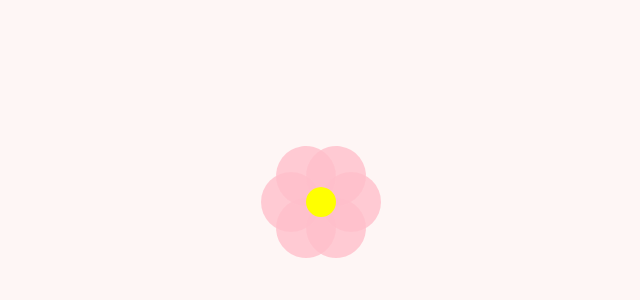
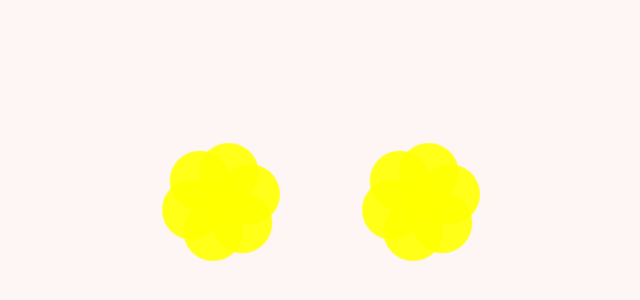
Before and after one commit to bhavukkalra/flowers, a plain HTML site: page index.html in a window 1280 px wide. Shown: the part 198-498 px from the top of the page, without its empty margins (319-959 px from the left). Drawn offline with Linux system fonts and the light colour scheme.

Commit message:
yellow flowers

```diff
--- a/index.html
+++ b/index.html
@@ -3,7 +3,7 @@
 <head>
   <meta charset="UTF-8" />
   <meta name="viewport" content="width=device-width, initial-scale=1.0"/>
-  <title>Animated Flower</title>
+  <title>Animated Yellow Flowers</title>
   <style>
     body {
       margin: 0;
@@ -12,6 +12,7 @@
       display: flex;
       justify-content: center;
       align-items: center;
+      gap: 100px;
       overflow: hidden;
     }
 
@@ -19,16 +20,16 @@
       position: relative;
       width: 100px;
       height: 100px;
-      animation: spin 10s linear infinite;
+      animation: spin 8s linear infinite;
     }
 
     .petal {
       position: absolute;
       width: 60px;
       height: 60px;
-      background: pink;
+      background: yellow; /* Changed to yellow */
       border-radius: 50%;
-      opacity: 0.8;
+      opacity: 0.9;
       top: 20px;
       left: 20px;
       transform-origin: center;
@@ -40,7 +41,7 @@
       left: 35px;
       width: 30px;
       height: 30px;
-      background: yellow;
+      background: yellow; /* Changed to yellow */
       border-radius: 50%;
       z-index: 10;
     }
@@ -52,22 +53,25 @@
   </style>
 </head>
 <body>
-  <div class="flower" id="flower"></div>
+  <div class="flower" id="flower1"></div>
+  <div class="flower" id="flower2"></div>
 
   <script>
-    const flower = document.getElementById("flower");
-
-    // Add 6 petals
+    function createPetals(flowerId) {
+      const flower = document.getElementById(flowerId);
       for (let i = 0; i < 6; i++) {
         const petal = document.createElement("div");
         petal.className = "petal";
         petal.style.transform = `rotate(${i * 60}deg) translate(30px)`;
         flower.appendChild(petal);
       }
-
       const center = document.createElement("div");
       center.className = "center";
       flower.appendChild(center);
+    }
+
+    createPetals("flower1");
+    createPetals("flower2");
   </script>
 </body>
 </html>
```
Lines whose indentation alone changed are shown as unchanged.
